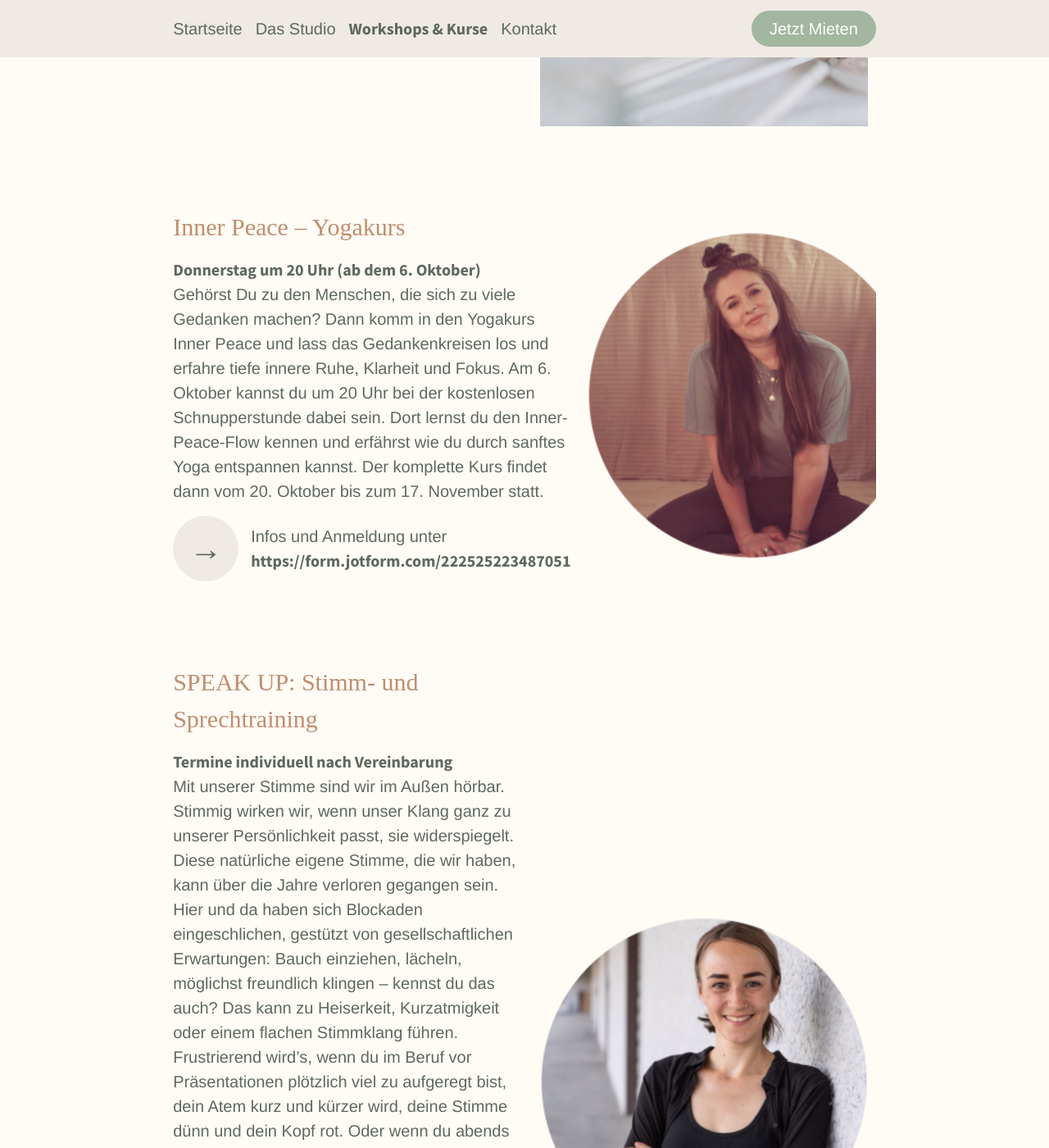
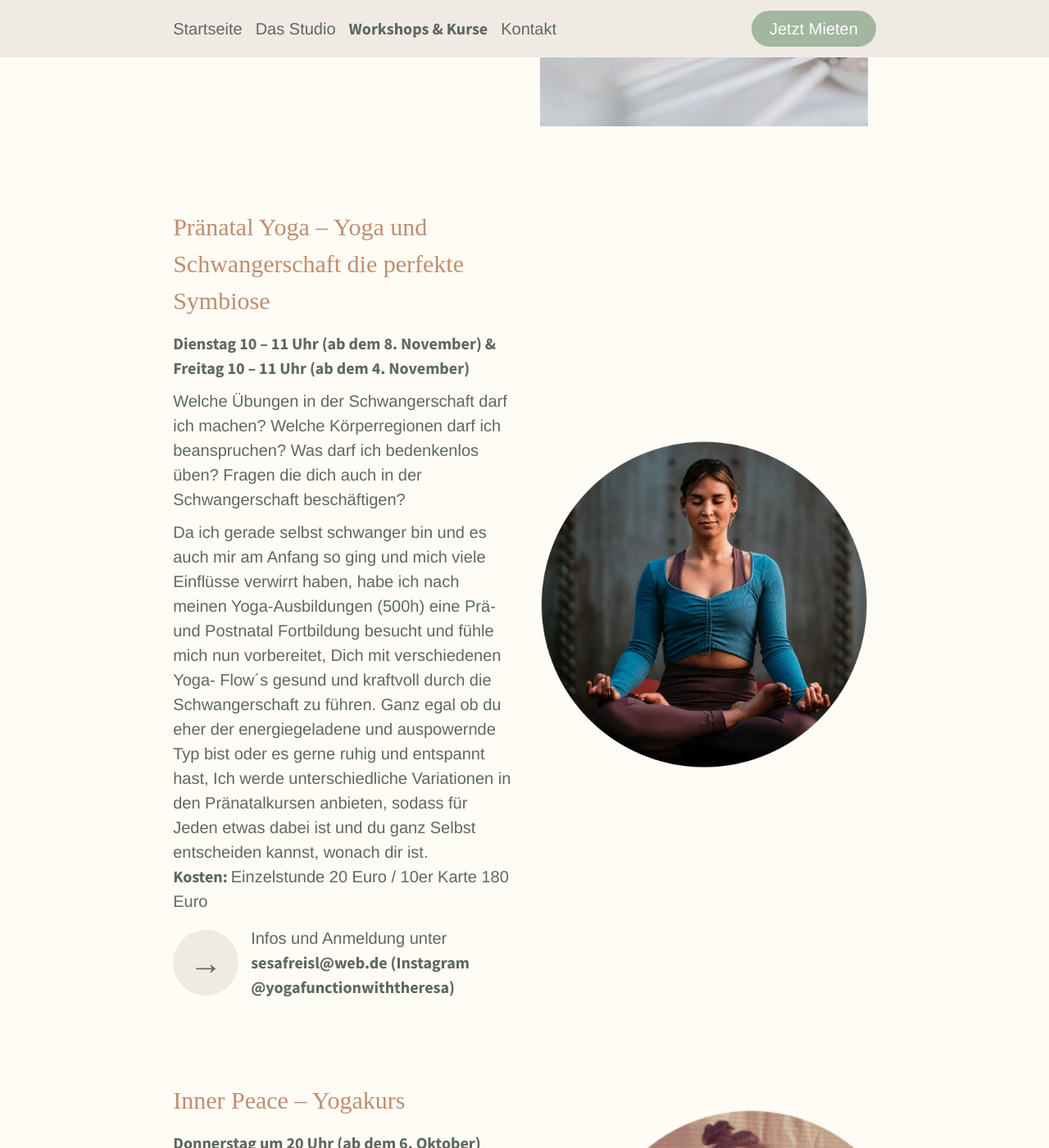
Before and after one commit to sonjafeitsch/meine-nische-website, a Jekyll site: the page built from kurse.html, in a window 1280 px wide and 1400 px high, scrolled down 575 px. Shown: the whole window at 82% size. Built offline with Jekyll 4.4.1, drawn with Linux system fonts in a browser that asks for light colours; some web fonts are replaced.

Commit message:
Update events

```diff
--- a/kurse.html
+++ b/kurse.html
@@ -4,6 +4,18 @@ title: Meine Nische | Kurse
 style: kurse.css
 permalink: kurse
 events:
+  - name: Pränatal Yoga – Yoga und Schwangerschaft die perfekte Symbiose
+    image: theresa.png
+    time: Dienstag 10 – 11 Uhr (ab dem 8. November) & Freitag 10 – 11 Uhr (ab dem 4. November)
+    description: "Welche Übungen in der Schwangerschaft darf ich machen? Welche Körperregionen darf ich beanspruchen? Was darf ich bedenkenlos üben? Fragen die dich auch in der Schwangerschaft beschäftigen?"
+    subdescription: "Da ich gerade selbst schwanger bin und es auch mir am Anfang so ging und mich viele Einflüsse
+    verwirrt haben, habe ich nach meinen Yoga-Ausbildungen (500h) eine Prä- und Postnatal Fortbildung besucht und
+    fühle mich nun vorbereitet, Dich mit verschiedenen Yoga- Flow´s gesund und kraftvoll durch die Schwangerschaft zu
+    führen. Ganz egal ob du eher der energiegeladene und auspowernde Typ bist oder es gerne ruhig und entspannt hast,
+    Ich werde unterschiedliche Variationen in den Pränatalkursen anbieten, sodass für Jeden etwas dabei ist und
+    du ganz Selbst entscheiden kannst, wonach dir ist."
+    address: sesafreisl@web.de (Instagram @yogafunctionwiththeresa)
+    costs: Einzelstunde 20 Euro / 10er Karte 180 Euro
   - name: Inner Peace – Yogakurs
     image: katrin.png
     time: Donnerstag um 20 Uhr (ab dem 6. Oktober)
@@ -81,9 +93,17 @@ events:
     <div class="text-highlight big-size themed-text-secondary mb-3">
       {{ event.name }}
     </div>
-    <div class="text-important">{{ event.time }}</div>
-    <div class="mb-3">{{event.description}}</div>
-    <div class="d-flex align-items-center flex-gap-3">
+    <div class="d-flex flex-column flex-gap-2">
+      <div class="text-important">{{ event.time }}</div>
+      <div>{{event.description}}</div>
+      {% if event.subdescription %}
+      <div>{{ event.subdescription }}</div>
+      {% endif %}
+    </div>
+    {% if event.costs %}
+    <div><span class="text-important">Kosten: </span>{{ event.costs }}</div>
+    {% endif %}
+    <div class="d-flex align-items-center flex-gap-3 mt-3">
       <span class="arrow-right"></span>
       <div>
         <div>Infos und Anmeldung unter</div>
```
Also changed, not shown: images/events/theresa.png (added).
